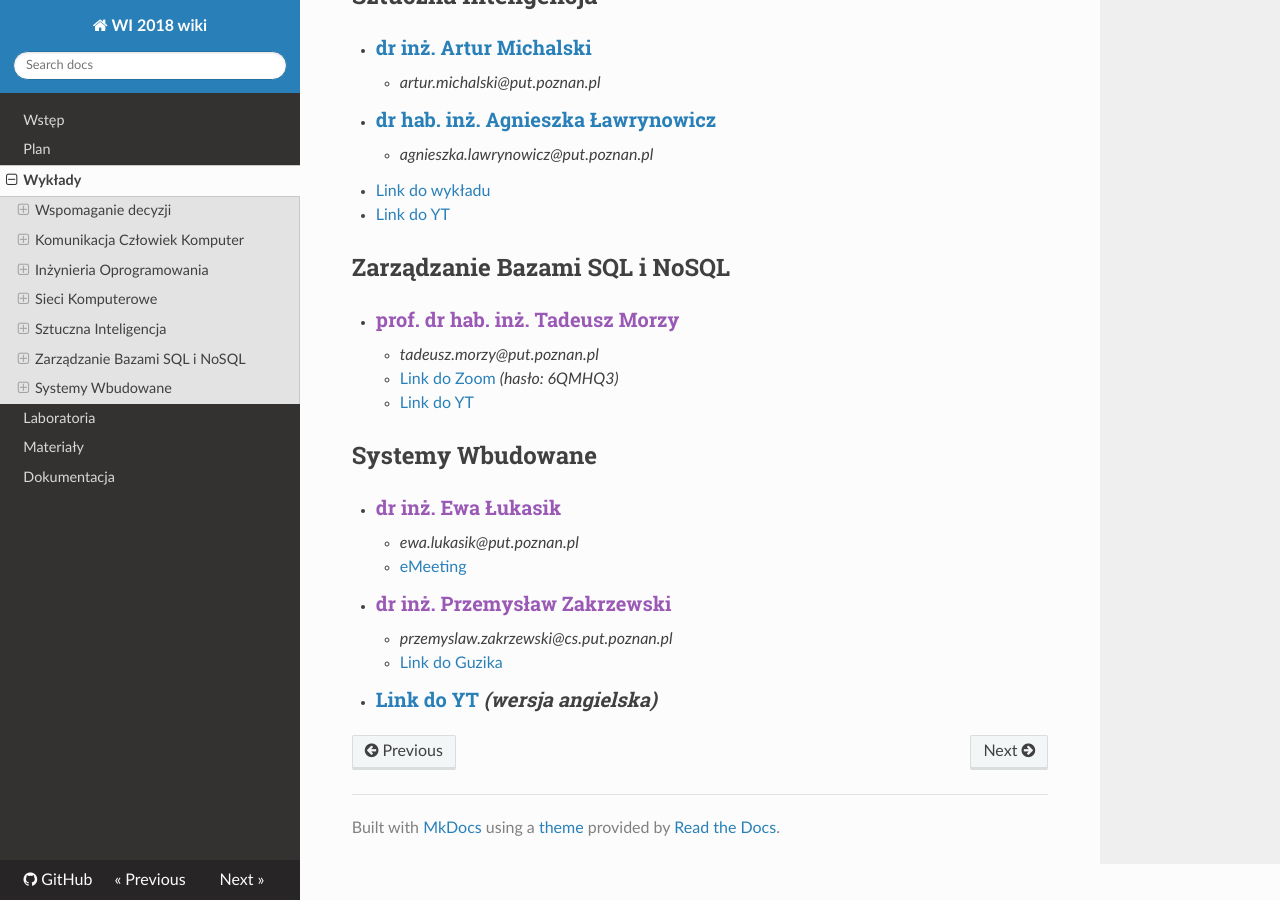
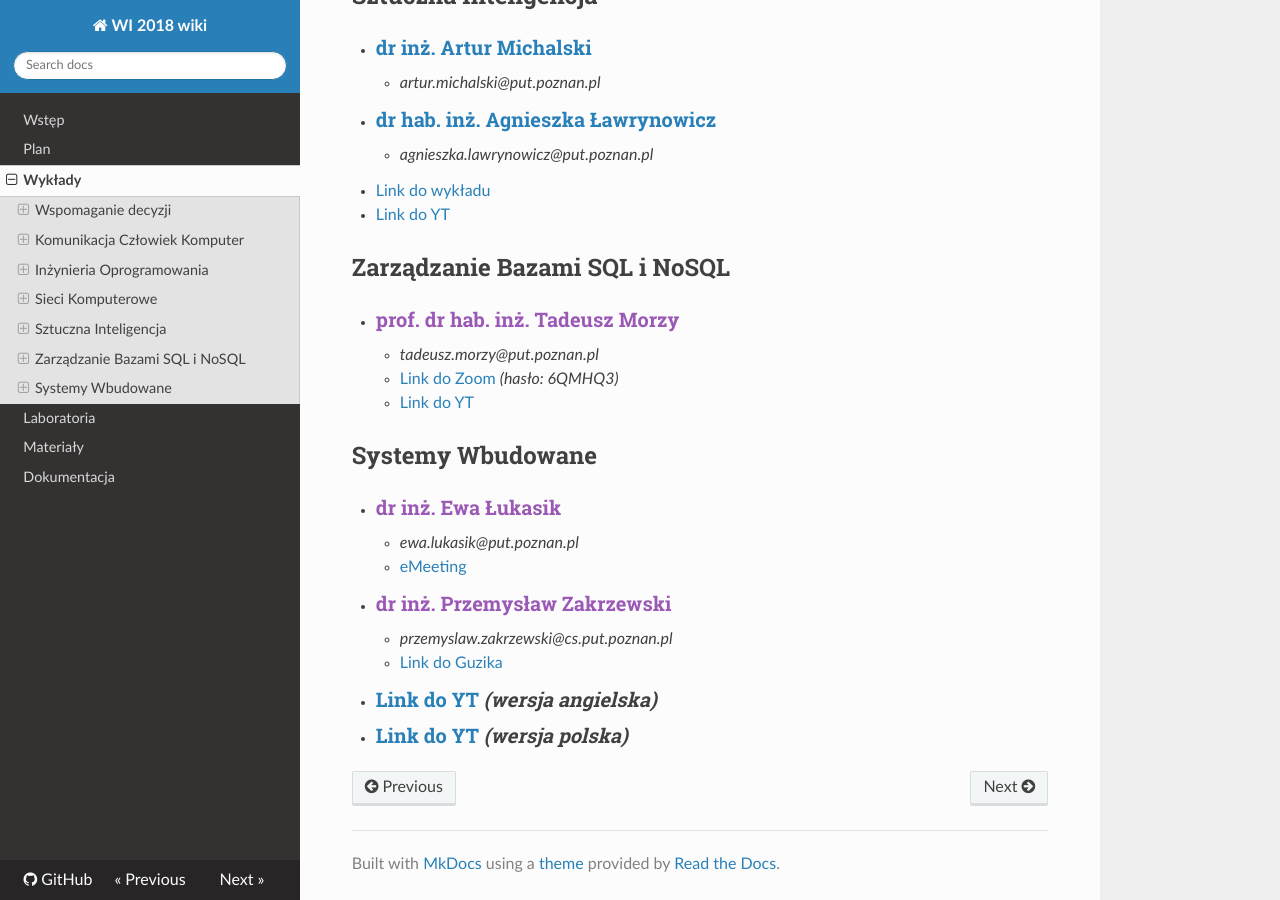
Before and after one commit to PUT-WI-18/wi18-wiki-sem5, an MkDocs documentation site: the page built from docs/wyklady.md, in a window 1280 px wide and 900 px high, scrolled down 981 px. Built offline with MkDocs 1.6.1, drawn with Linux system fonts in a browser that asks for light colours; nearby versions of some CDN libraries.

Commit message:
link do YT polska w

```diff
--- a/docs/wyklady.md
+++ b/docs/wyklady.md
@@ -45,3 +45,4 @@
     - *przemyslaw.zakrzewski@cs.put.poznan.pl*
     - [Link do Guzika](https://emeeting.put.poznan.pl/eMeeting/prz-uvy-8ph)
 - ### [Link do YT](https://www.youtube.com/playlist?list=PLMkIxFYizNdFtZpYbdMdLdOaqBf83PvNU) *(wersja angielska)*
+- ### [Link do YT](https://www.youtube.com/watch?v=9d_M_K3mTUI&list=PLMkIxFYizNdE4_m5Ui_WK00d-sjO7b2nR&fbclid=IwAR2qgyWeWbt249wgIO2MSNlcB687zH9GuzcjSKRJu7BPYlY_FOa4VpeHznU) *(wersja polska)*
```
